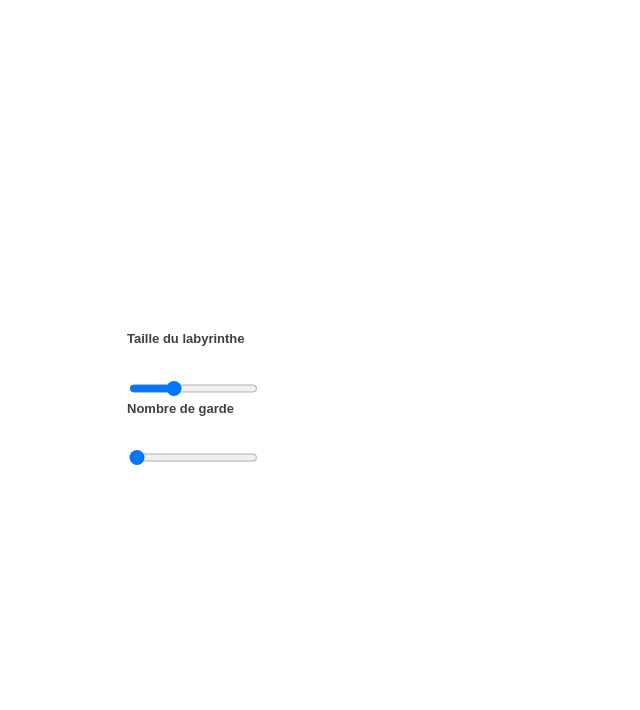
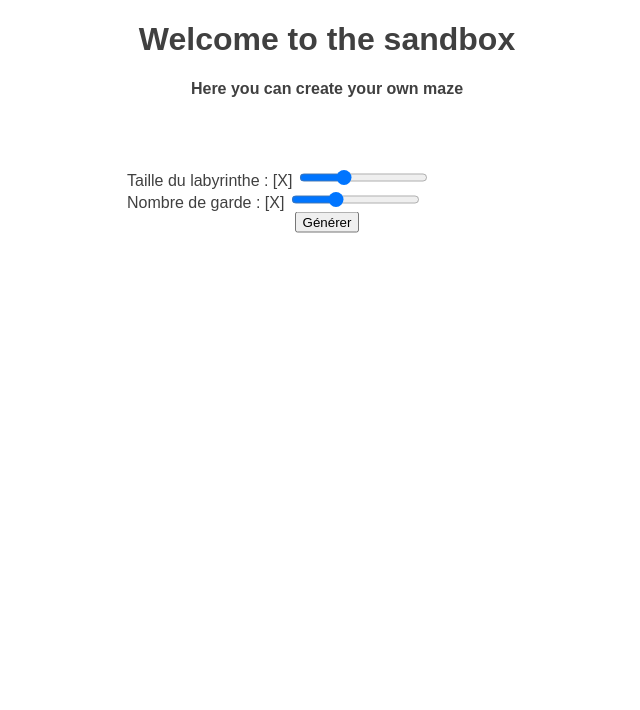
Before and after one commit to AtnRic/projet_fin_cir1, a PHP site: page /custom.php in a window 1280 px wide. Shown: the top 710 px of the page, without its empty margins (313-953 px from the left). Before the commit the page ends 465 px from the top, so only its background shows below. Run offline with PHP 8.4, Linux system fonts and the light colour scheme.

Commit message:
Update custom

```diff
--- a/web/css/custom.css
+++ b/web/css/custom.css
@@ -1,17 +1,18 @@
-.main {
+.title{
+  text-align: center;
+}
+.range {
   width: 400px;
   margin: auto;
   position: absolute;
-    top: 50%;
+  top:25%;
   left: 50%;
   transform: translate(-50%, -50%);
 }
-
-label{
+.range>button{
   display: block;
-    margin-bottom: 2.5em;
-    font-size: 13px;
-    font-weight: bold;
+  margin-left: auto;
+  margin-right: auto;
 }
 
 html, body {
--- a/web/pages/custom.php
+++ b/web/pages/custom.php
@@ -4,27 +4,30 @@
 <link rel="stylesheet" type="text/css" href="../css/custom.css">
 </head>
 <body>
-
-<div class="main">
-  <label for="panel_size">Taille du labyrinthe</label>
+  <div class="title">
+    <h1>Welcome to the sandbox</h1>
+    <h4>Here you can create your own maze</h4>
+  </div>
+<div class="range">
+  <!--[X] : valeur qui changera selon la position du curseur-->
+  <label for="panel_size">Taille du labyrinthe : [X]</label>
   <input
       type="range"
       name="participants"
       min="5"
       max="51"
       value="20"
-  >
-  <span class="rangeslider__tooltip" id ="range-tooltip"></span>
-  <label for="panel_size">Nombre de garde</label>
-  <input
+    >
+    <br>
+    <label for="panel_size">Nombre de garde : [X]</label>
+    <input
       type="range"
       name="participants"
       min="5"
-
-      max="40"
-      value="5"
-  >
-  <span class="rangeslider__tooltip" id ="range-tooltip"></span>
+      max="51"
+      value="20"
+    >
+  <button>Générer</button>
 </div>
 
 </body>
```
Lines whose indentation alone changed are shown as unchanged.
